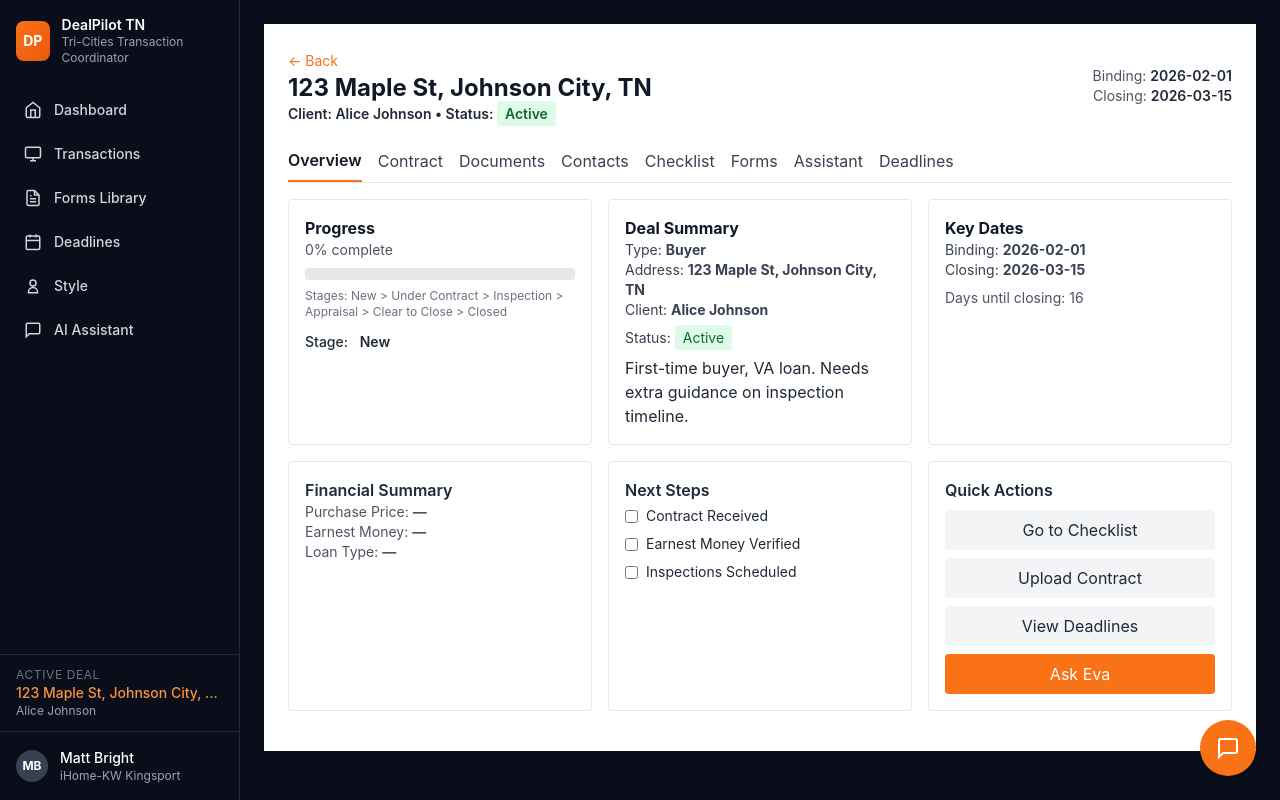
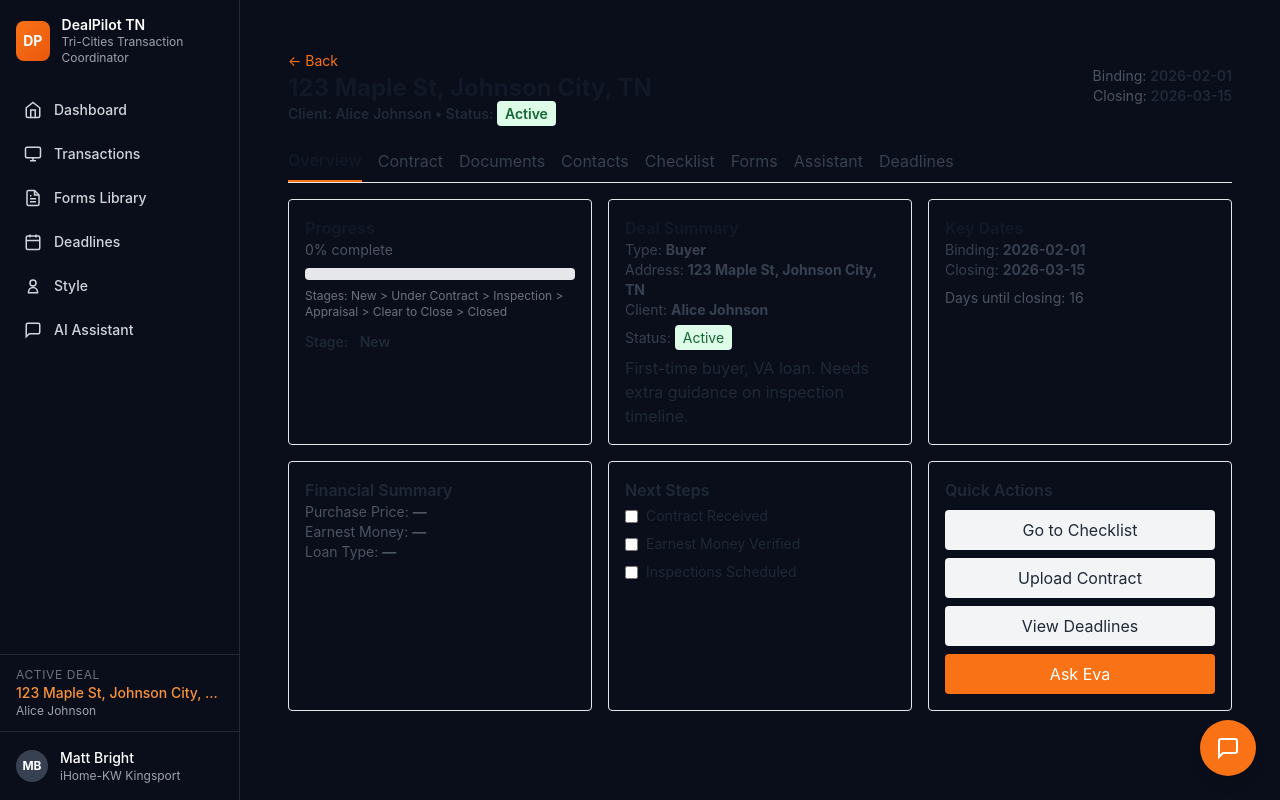
Before and after one commit to mbright4497/dealpilot-tn, a Next.js app in the folder dealpilot-tn/web/: page /chat in a window 1280 px wide. Both pictures are taken after a click on the element 590 px from the left and 575 px from the top of the page. Built offline with nearby package versions, Linux system fonts and the light colour scheme.

Commit message:
fix(ui): remove bg-white from TransactionDetail wrapper to fix duplicate box

```diff
--- a/dealpilot-tn/web/src/components/TransactionDetail.tsx
+++ b/dealpilot-tn/web/src/components/TransactionDetail.tsx
@@ -127,7 +127,7 @@ export default function TransactionDetail({transaction, onBack, onUpdateContacts
   }
 
   return (
-    <div className="p-6 bg-white text-gray-800">
+    <div className="p-6 text-gray-800">
       <div className="flex items-center justify-between mb-4">
         <div>
           <button onClick={onBack} className="text-sm text-orange-500">← Back</button>
```
